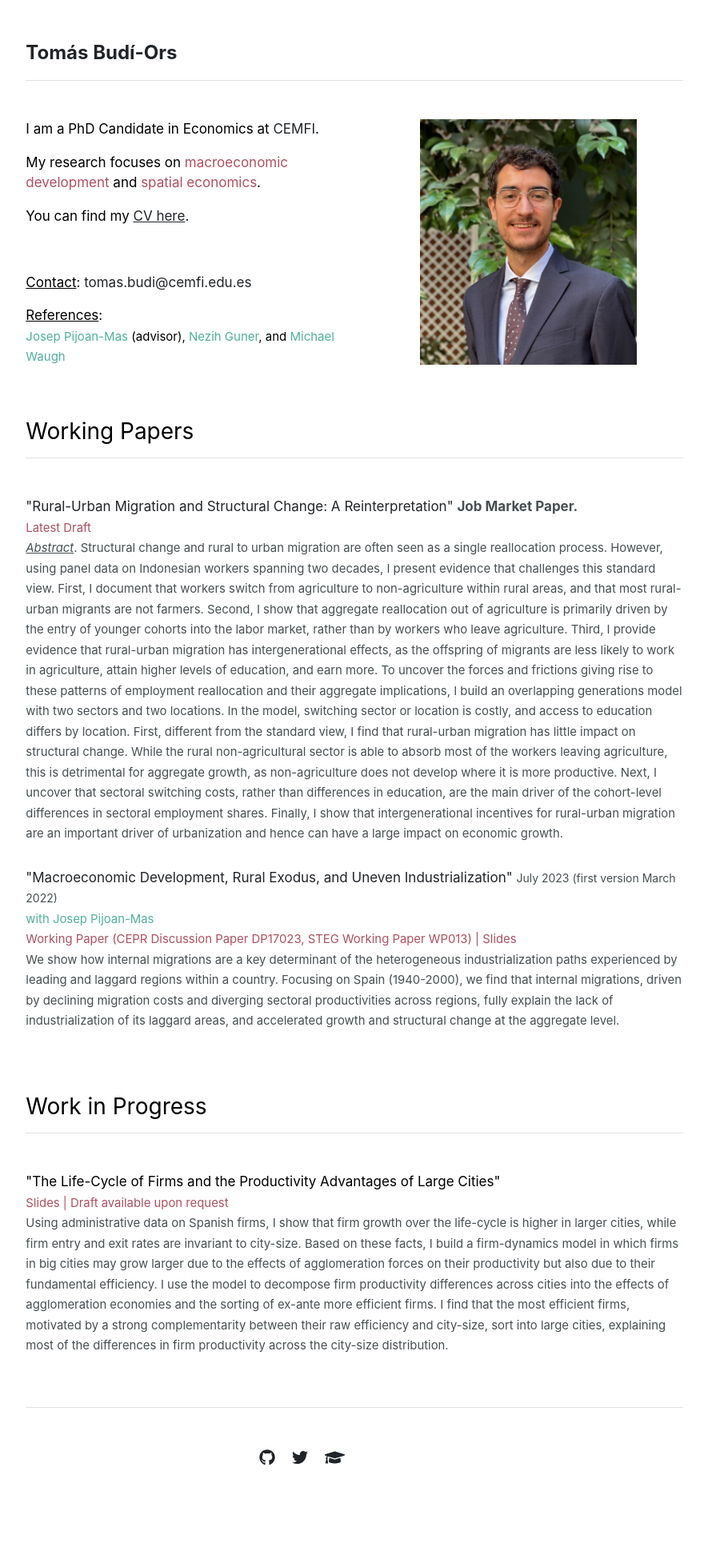
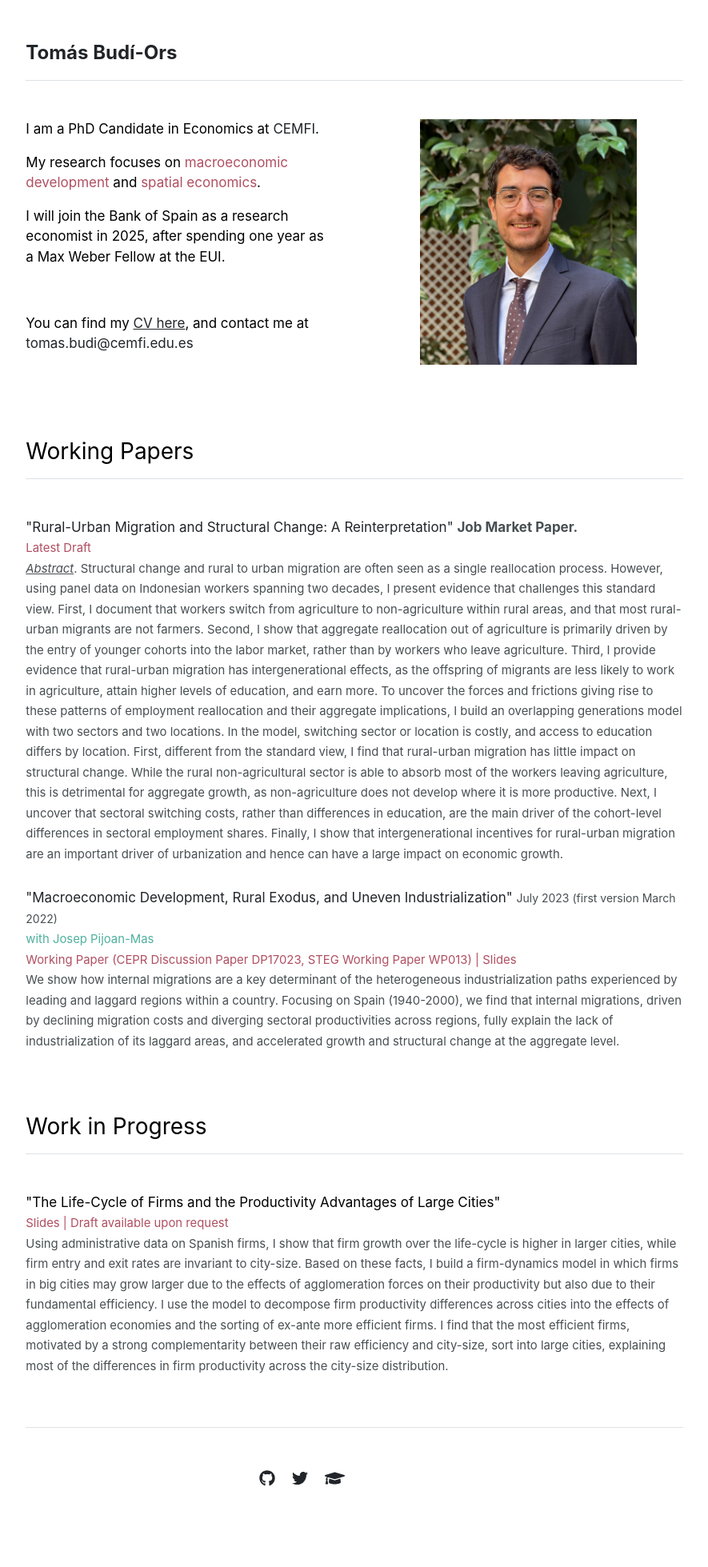
Before and after one commit to tomas-budi-ors/tomas-budi-ors.github.io, a Jekyll site: the page built from index.md, in a window 1280 px wide. Shown: the whole page at 80% size, without its empty margins (197-1082 px from the left). Built offline with Jekyll 4.4.1, drawn with Linux system fonts in a browser that asks for light colours; before the commit the page ends 1934 px from its top, so only the background shows below that.

Commit message:
Update home page

```diff
--- a/index.md
+++ b/index.md
@@ -7,14 +7,17 @@ I am a PhD Candidate in Economics at [CEMFI](https://www.cemfi.es/){:target="_bl
 
 My research focuses on <span style="color: #b04f61;">macroeconomic development</span> and <span style="color: #b04f61;">spatial economics</span>.
 
+I will join the Bank of Spain as a research economist in 2025, after spending one year as a Max Weber Fellow at the EUI.
 <!-- I will be a Max Weber Fellow at the EUI for the 2024-2025 academic year before joining the Bank of Spain as a Research Economist in September 2025. -->
 
-You can find my [<u>CV here</u>](/cv/CV_BudiOrs.pdf){:target="_blank"}.
+&nbsp;
+
+You can find my [<u>CV here</u>](/cv/CV_BudiOrs.pdf){:target="_blank"}, and contact me at [tomas.budi@cemfi.edu.es](mailto:tomas.budi@cemfi.edu.es)
 
 &nbsp;
 &nbsp;
 
-<u>Contact</u>: [tomas.budi@cemfi.edu.es](mailto:tomas.budi@cemfi.edu.es)
+<!--u>Contact</u>: [tomas.budi@cemfi.edu.es](mailto:tomas.budi@cemfi.edu.es)-->
 
-<u>References</u>:
-[<span style="font-size: 15px; color: #4FB09E;">Josep Pijoan-Mas</span>](mailto:pijoan@cemfi.es)<span style="font-size: 15px;"> (advisor), </span>[<span style="font-size: 15px; color: #4FB09E;">Nezih Guner</span>](mailto:nezih.guner@cemfi.es)<span style="font-size: 15px;">, and </span>[<span style="font-size: 15px; color: #4FB09E;">Michael Waugh</span>](mailto:michael.e.waugh@gmail.com)
+<!--u>References</u>:
+[<span style="font-size: 15px; color: #4FB09E;">Josep Pijoan-Mas</span>](mailto:pijoan@cemfi.es)<span style="font-size: 15px;"> (advisor), </span>[<span style="font-size: 15px; color: #4FB09E;">Nezih Guner</span>](mailto:nezih.guner@cemfi.es)<span style="font-size: 15px;">, and </span>[<span style="font-size: 15px; color: #4FB09E;">Michael Waugh</span>](mailto:michael.e.waugh@gmail.com)-->
```
